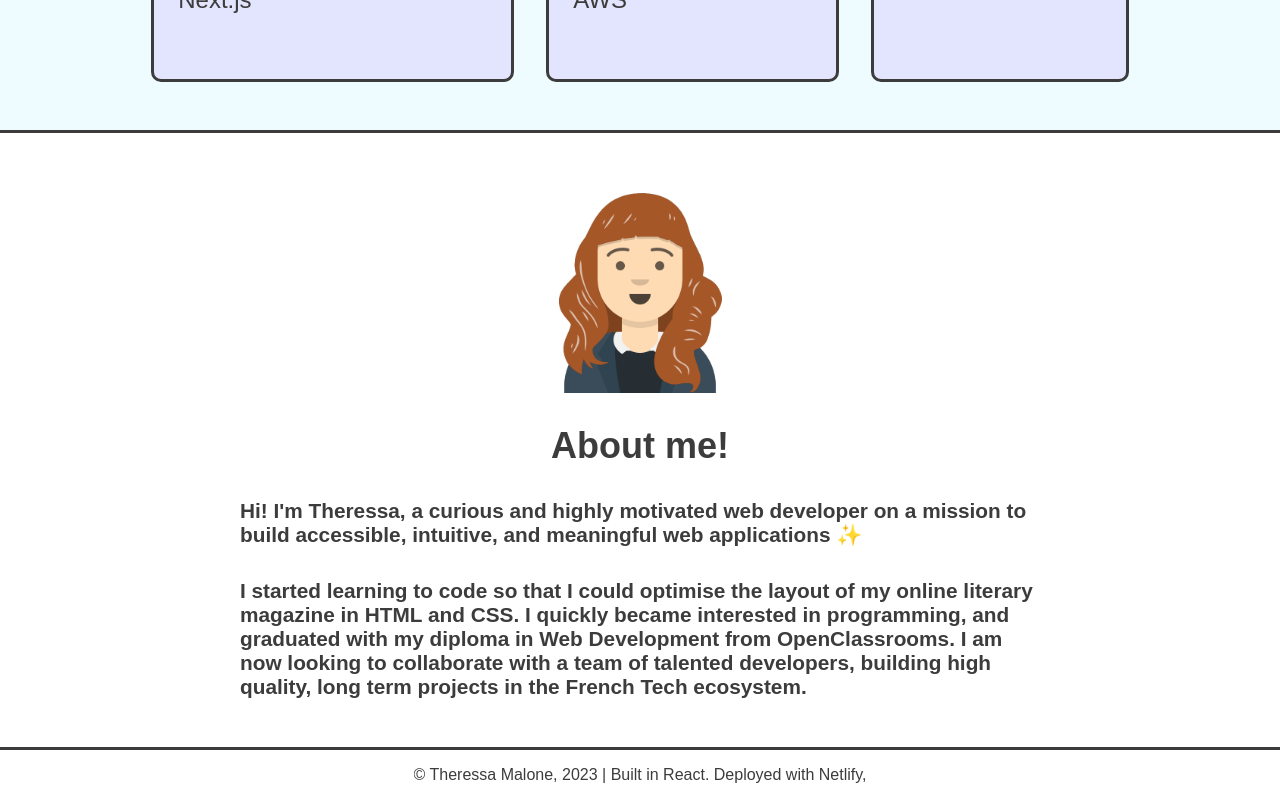
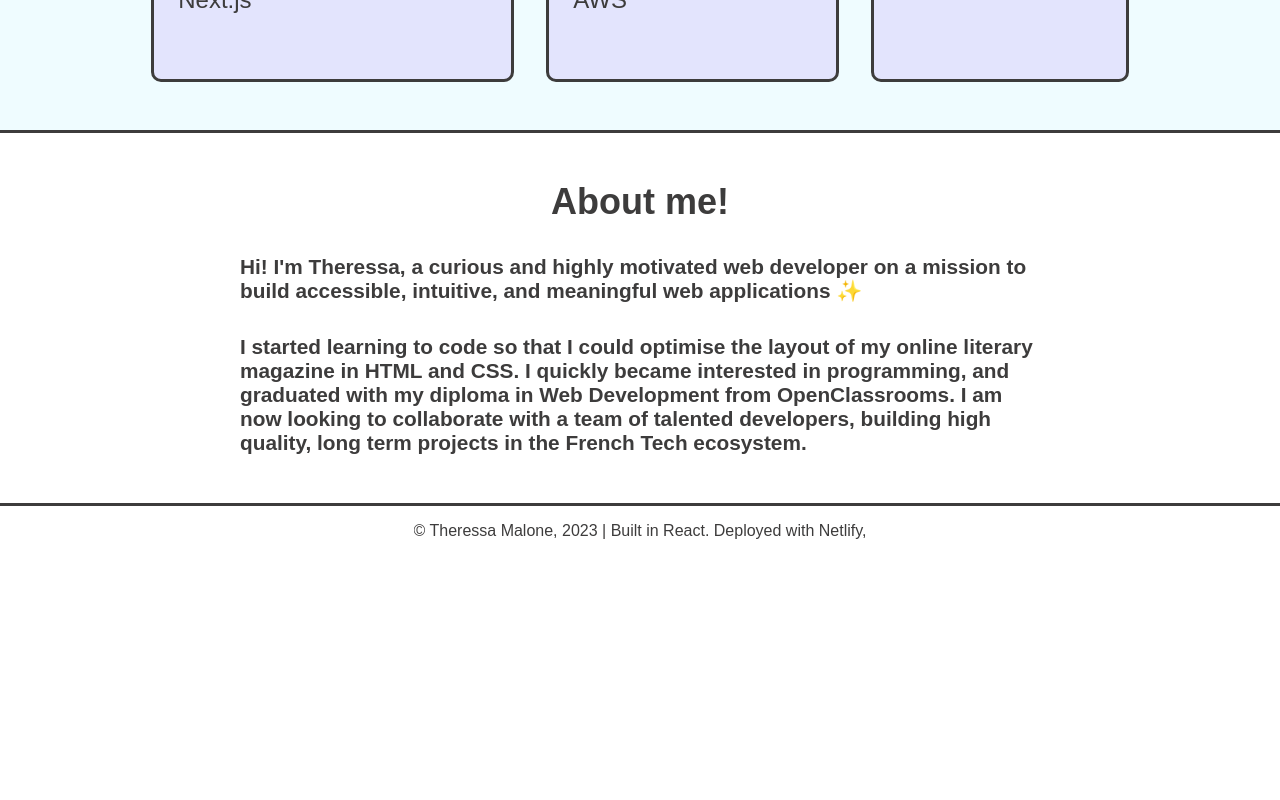
Before and after one commit to tssa017/portfolio, a React (Create React App) app: page /about in a window 1280 px wide. Shown: the part 707-1507 px from the top of the page. After the commit the page ends 1263 px from the top, so only its background shows below. Built offline with nearby package versions, Linux system fonts and the light colour scheme; a web font is replaced by a local one.

Commit message:
:truck: update links

```diff
--- a/src/components/bio/Bio.js
+++ b/src/components/bio/Bio.js
@@ -8,11 +8,6 @@ function Bio() {
         <LanguageContext.Consumer>
             {({ isEnglishClicked }) => (
                 <div className="bio" id="bio">
-                    <img
-                        src="images/avatar.png"
-                        className="bio__img"
-                        alt="avatar"
-                    ></img>
                     <h2>
                         {' '}
                         {isEnglishClicked ? 'About me!' : 'À propos de moi !'}
--- a/src/components/header/Header.js
+++ b/src/components/header/Header.js
@@ -4,7 +4,9 @@ function Header() {
     return (
         <div>
             <header className="header">
-                <h1>Theressa Malone</h1>
+                <a href="/home">
+                    <h1>Theressa Malone</h1>
+                </a>
             </header>
         </div>
     );
```
Also changed, not shown: public/images/avatar.png (deleted).
